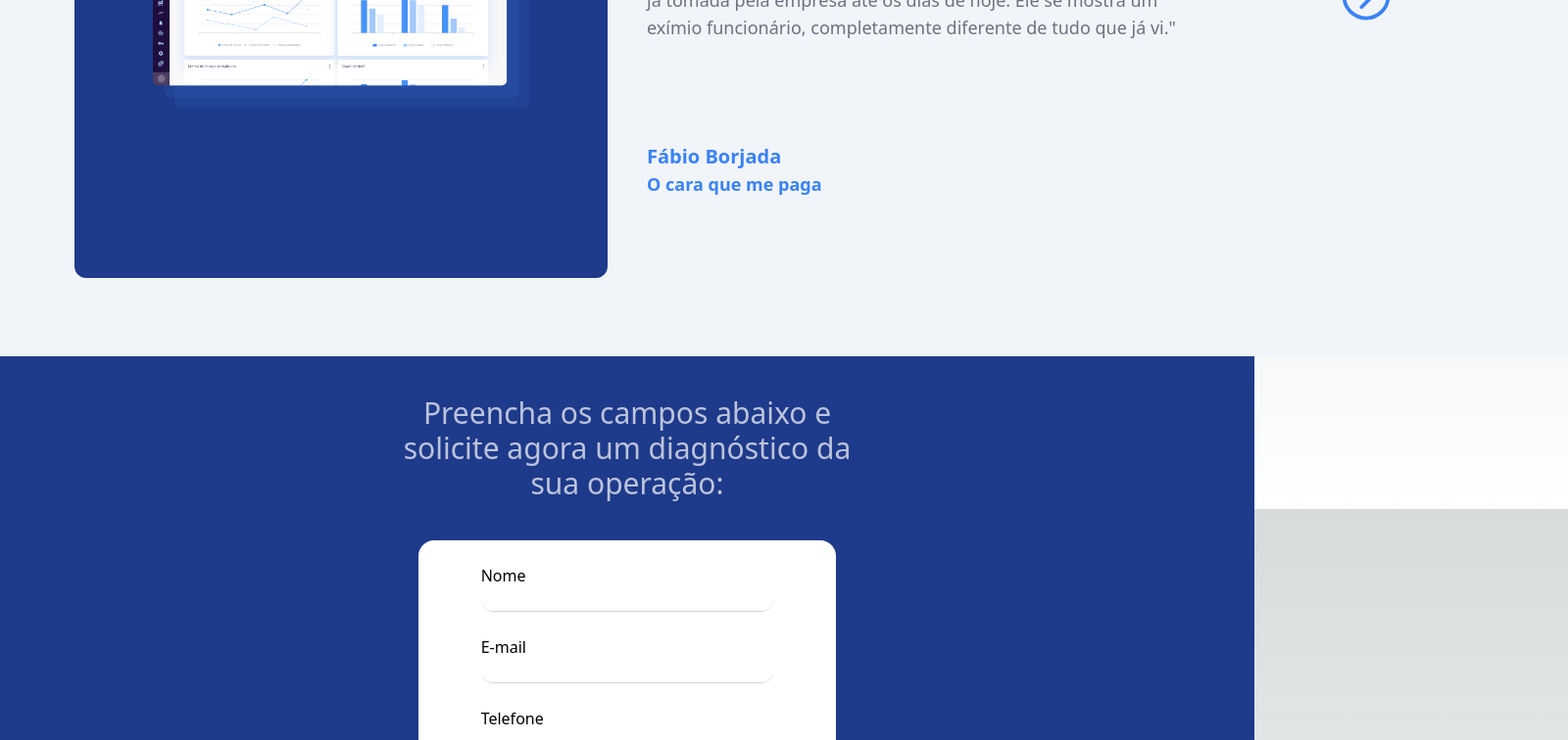
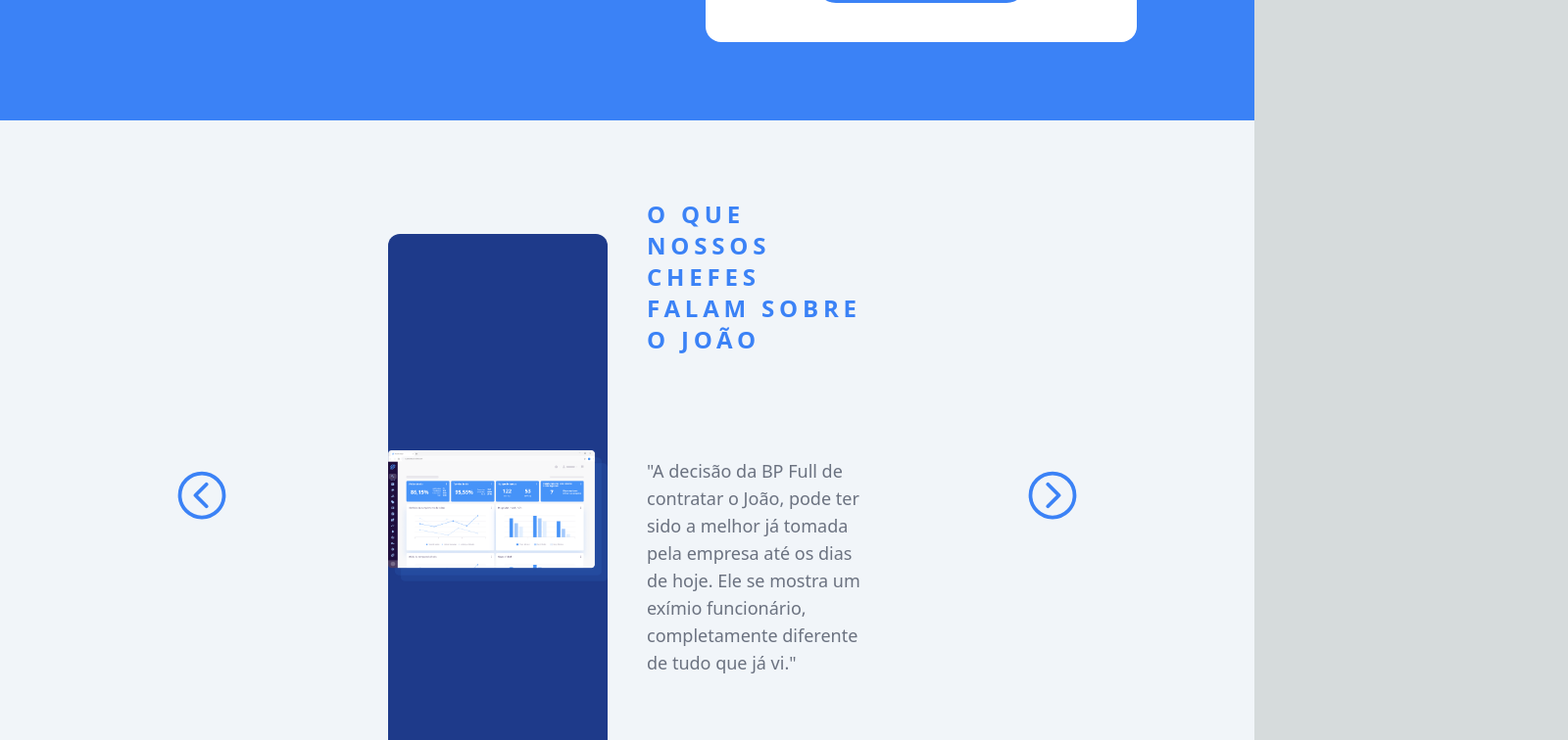
Before and after one commit to Light1365/involves-stage-clone, a Next.js app: page / in a window 1280 px wide. Shown: the part 5080-5836 px from the top of the page at 98% size, 1600 px wide, since content can reach past the window. Built offline with nearby package versions, Linux system fonts and the light colour scheme.

Commit message:
sending files

```diff
--- a/components/home/carousel/index.tsx
+++ b/components/home/carousel/index.tsx
@@ -1,9 +1,14 @@
+"use client";
 import { IoChevronBackCircleOutline } from "react-icons/io5";
 import { IoChevronForwardCircleOutline } from "react-icons/io5";
 import ClientsCarouselProps, { ClientsCarouselInterface } from "./interface";
+import { useState } from "react";
 
 const ClientsCarousel = () => {
-  const iconItems: ClientsCarouselInterface[] = [
+
+  const [activeCard, setActiveCard] = useState(0);
+
+  const carouselItems: ClientsCarouselInterface[] = [
     {
       logo: true,
       src: "/images/dashboard.png",
@@ -12,36 +17,37 @@ const ClientsCarousel = () => {
         "A decisão da BP Full de contratar o João, pode ter sido a melhor já tomada pela empresa até os dias de hoje. Ele se mostra um exímio funcionário, completamente diferente de tudo que já vi.",
       nameText: "Fábio Borjada",
       roleText: "O cara que me paga",
-      arrowLeft: false,
-      arrowRight: false,
+      id: 0,
     },
-    // {
-    //   logo: true,
-    //   src: "/images/dashboard.png",
-    //   title: "O QUE NOSSOS CHEFES FALAM SOBRE O JOÃO",
-    //   bodyText:
-    //     "A decisão da BP Full de contratar o João, pode ter sido a melhor já tomada pela empresa até hoje. Ele se mostra um exímio funcionário, completamente diferente de tudo que já vi.",
-    //   nameText: "Fábio Borjada",
-    //   roleText: "O cara que me paga",
-    //   arrowLeft: false,
-    //   arrowRight: false,
-    // },
+    {
+      logo: true,
+      src: "/images/dashboard.png",
+      title: "O QUE NOSSOS CHEFES FALAM SOBRE O JOÃO",
+      bodyText:
+        "A decisão da BP Full de contratar o João, pode ter sido a melhor já tomada pela empresa até os dias de hoje. Ele se mostra um exímio funcionário, completamente diferente de tudo que já vi.",
+      nameText: "Fábio Borjada",
+      roleText: "O cara que me paga",
+      id: 1,
+    },
   ];
   return (
-    <div className="w-[1920px] h-auto flex flex-row justify-center items-center px-24">
-      <button className="pl-20">
+    <div className="w-full h-[766px] flex flex-row justify-center items-center px-24">
+      <button className="pl-20"
+      >
         <IoChevronBackCircleOutline
           size={60}
-          className="flex flex-row items-center justify-center text-blue-500"
+          className="flex flex-row items-center justify-center text-blue-500 transition ease-in-out hover:scale-110 hover:text-blue-900"
         />
       </button>
-      {iconItems.map((item, index) => {
-        return <ClientsCarouselProps {...item} key={index} />;
-      })}
+      <div className="flex-grow flex flex-row flex-nowrap h-full relative">
+        {carouselItems.map((item, index) => {
+          return <ClientsCarouselProps isCurrentActiveCard={activeCard} {...item} key={index} />;
+        })}
+      </div>
       <button className="pr-20">
         <IoChevronForwardCircleOutline
           size={60}
-          className="flex flex-row items-center justify-center text-blue-500"
+          className="flex flex-row items-center justify-center text-blue-500 transition ease-in-out hover:scale-110 hover:text-blue-900"
         />
       </button>
     </div>
--- a/components/home/carousel/interface/index.tsx
+++ b/components/home/carousel/interface/index.tsx
@@ -1,6 +1,4 @@
 import Image from "next/image";
-import { IoChevronForwardSharp } from "react-icons/io5";
-import { IoChevronBackSharp } from "react-icons/io5";
 
 export interface ClientsCarouselInterface {
   logo: boolean;
@@ -9,10 +7,12 @@ export interface ClientsCarouselInterface {
   bodyText: any;
   nameText: any;
   roleText: any;
-  arrowLeft: boolean;
-  arrowRight: boolean;
+  id: number;
 }
 
+export interface Props extends ClientsCarouselInterface {
+  isCurrentActiveCard: any;
+}
 const ClientsCarouselProps = ({
   logo = true,
   src,
@@ -20,12 +20,16 @@ const ClientsCarouselProps = ({
   bodyText,
   nameText,
   roleText,
-  arrowLeft = false,
-  arrowRight = false,
-}: ClientsCarouselInterface) => {
+  id,
+  isCurrentActiveCard,
+}: Props) => {
   return (
-    <div className="flex flex-row justify-center items-center gap-10 pt-20 pb-20 flex-grow mx-40">
-      <div className=" bg-blue-900 w-full flex flex-row py-24 justify-center items-center rounded-xl">
+    <div
+      className={`flex flex-row justify-center items-center gap-10 pt-20 pb-20 flex-grow mx-40 absolute left-0 top-0 ${
+        id === isCurrentActiveCard ? "visible" : "invisible"
+      }`}
+    >
+      <div className="bg-blue-900 w-full flex flex-row py-24 justify-center items-center rounded-xl">
         {logo && (
           <Image
             alt=""
--- a/components/home/info/card/index.tsx
+++ b/components/home/info/card/index.tsx
@@ -23,15 +23,14 @@ const InfoCardItems = ({
 }: InfoCardPropsInterface) => {
   return (
     <div className="w-[440px] h-full bg-white flex flex-col justify-center items-center even:mt-64 max-[1024px]:even:mt-28 rounded-2xl relative">
-      <div className="pb-10 bg-blue-100 bg-opacity-70 rounded-2xl w-11/12 flex justify-center pt">
+      <div className="pb-10 bg-blue-100 bg-opacity-100 rounded-2xl w-11/12 flex justify-center -translate-y-14">
         {image && (
           <Image
             alt=""
             width={400}
             height={300}
             src={src}
-            className="-translate-y-12
-          "
+            className="-translate-y-12"
           />
         )}
       </div>
--- a/package.json
+++ b/package.json
@@ -13,12 +13,15 @@
     "next": "14.2.7",
     "react": "^18",
     "react-dom": "^18",
-    "react-icons": "^5.3.0"
+    "react-icons": "^5.3.0",
+    "react-slick": "^0.30.2",
+    "slick-carousel": "^1.8.1"
   },
   "devDependencies": {
     "@types/node": "^20",
     "@types/react": "^18",
     "@types/react-dom": "^18",
+    "@types/react-slick": "^0.23.13",
     "eslint": "^8",
     "eslint-config-next": "14.2.7",
     "postcss": "^8",
```
Also changed, not shown: 1 other file (tests, documents, lock files or other folders).
